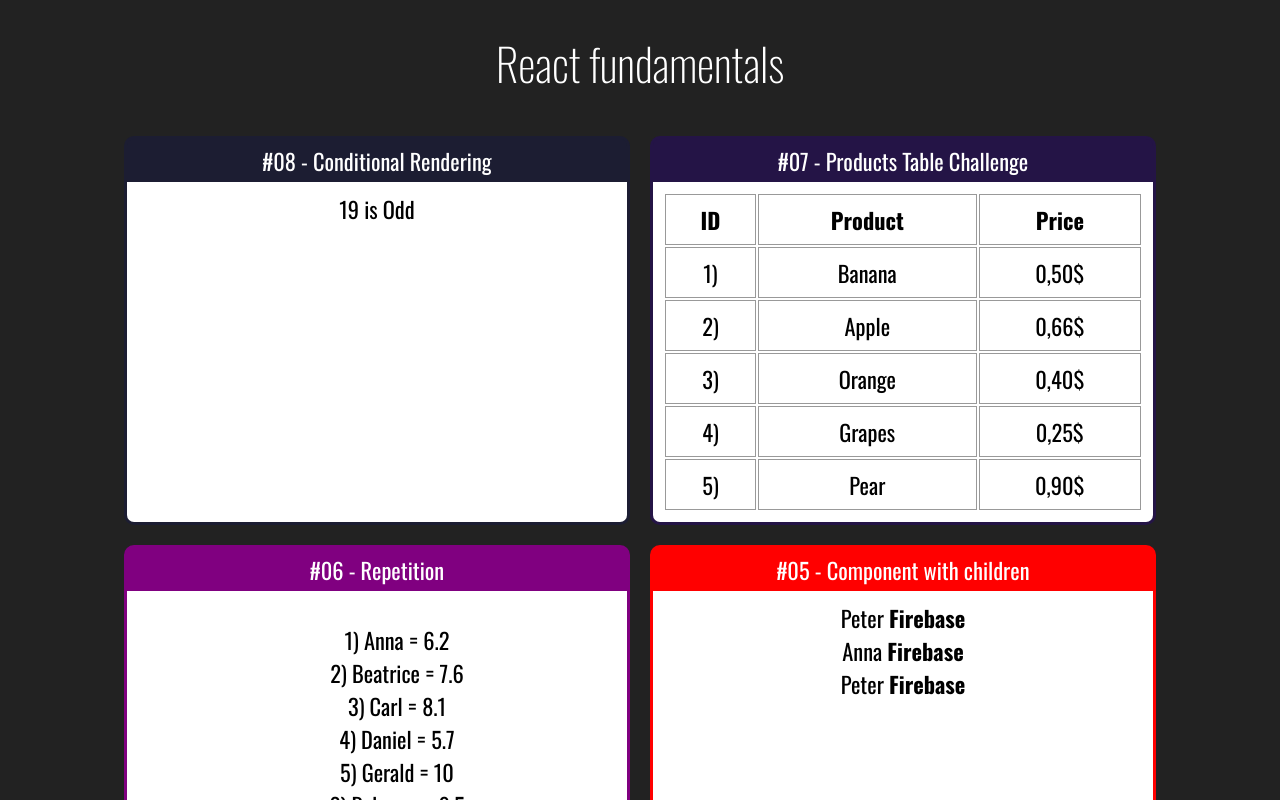
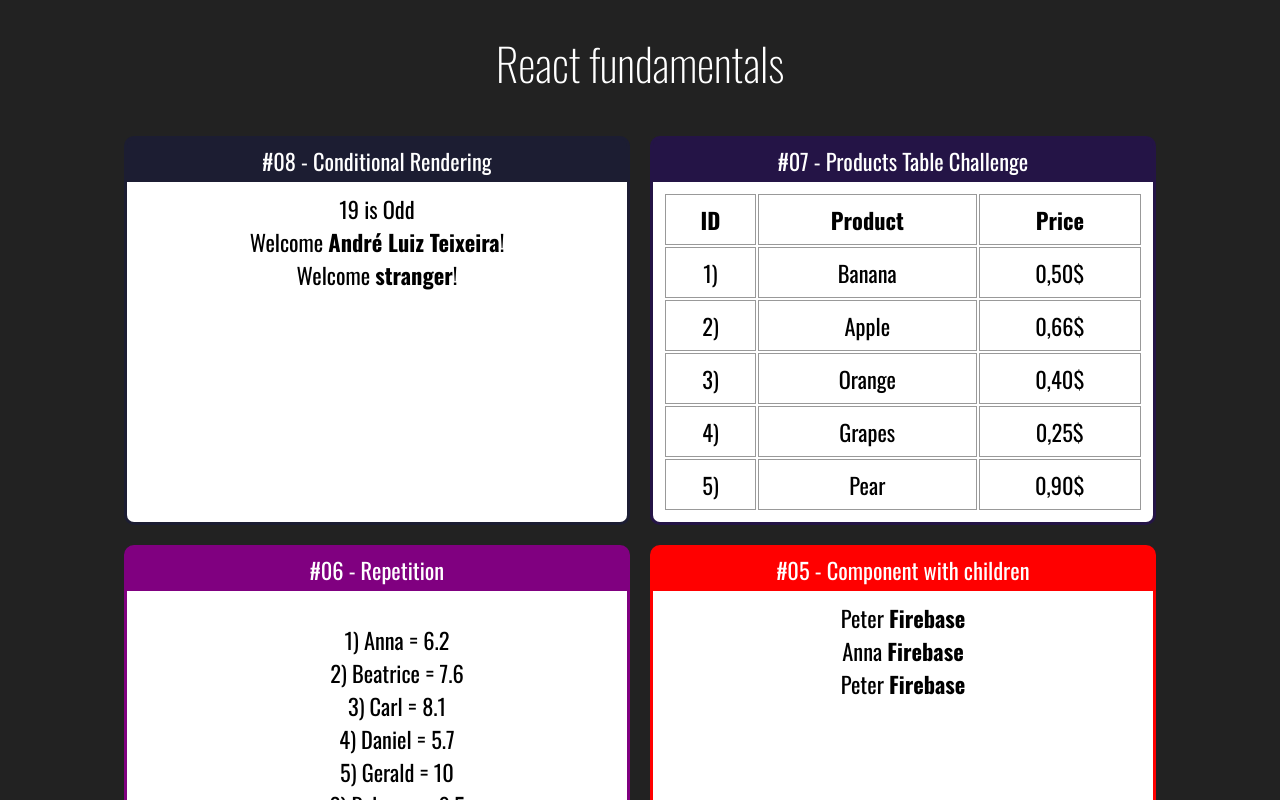
Before and after one commit to victorduarte317/fundamentos_react, a React (Create React App) app: page / in a window 1280 px wide. Shown: the top 800 px of the page. Built offline with nearby package versions, Linux system fonts and the light colour scheme.

Commit message:
Conditional rendering using If

```diff
--- a/src/App.jsx
+++ b/src/App.jsx
@@ -11,6 +11,7 @@ import FamilyMember from './components/basics/FamilyMember'
 import StudentsList from './components/basics/repetition/StudentsList'
 import ProductsTable from './components/basics/repetition/ProductsTable'
 import EvenOrOdd from './components/conditional/EvenOrOdd'
+import UserInfo from './components/conditional/UserInfo'
 
 
 export default _ =>
@@ -21,6 +22,8 @@ export default _ =>
 
             <Card title='#08 - Conditional Rendering' color='#1c1d32' id='table'>
                 <EvenOrOdd number={19}></EvenOrOdd>
+                <UserInfo user={{ name: 'André Luiz Teixeira' }}/>
+                <UserInfo user={{}} />
             </Card>
 
             <Card title='#07 - Products Table Challenge' color='#241446' id='table'>
--- /dev/null
+++ b/src/components/conditional/If.js
@@ -0,0 +1,18 @@
+/*
+    The concept of the conditional rendering resolves around
+    adding a condition to verify if any given content will be rendered or not.
+
+    <If test = {conditional expression}
+        <span> content to render </span>
+        <span> content to render </span>
+        <span> content to render </span>
+    </If>
+*/
+
+export default props => {
+    if(props.test) {
+        return props.children
+    } else {
+        return false
+    }
+}
--- /dev/null
+++ b/src/components/conditional/UserInfo.jsx
@@ -0,0 +1,18 @@
+import userEvent from '@testing-library/user-event'
+import React from 'react'
+import If from './If'
+
+export default props => {
+    const user = props.user || {}
+    return (
+        <div>
+            <If test={user && user.name}>
+                Welcome <strong>{props.user.name}</strong>!
+            </If>
+
+            <If test={!user || !user.name}>
+                Welcome <strong> stranger</strong>!
+            </If>
+        </div>
+    )
+}
```
